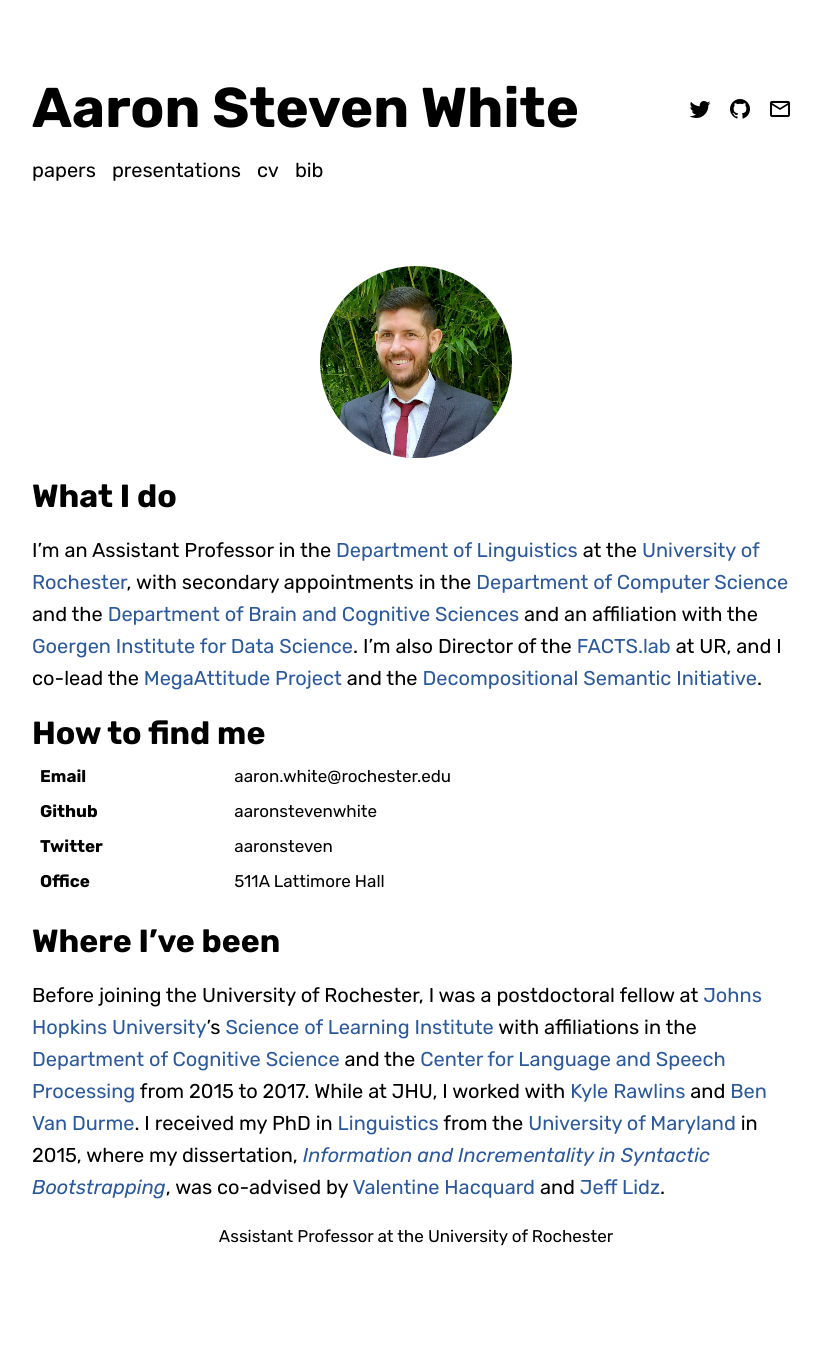
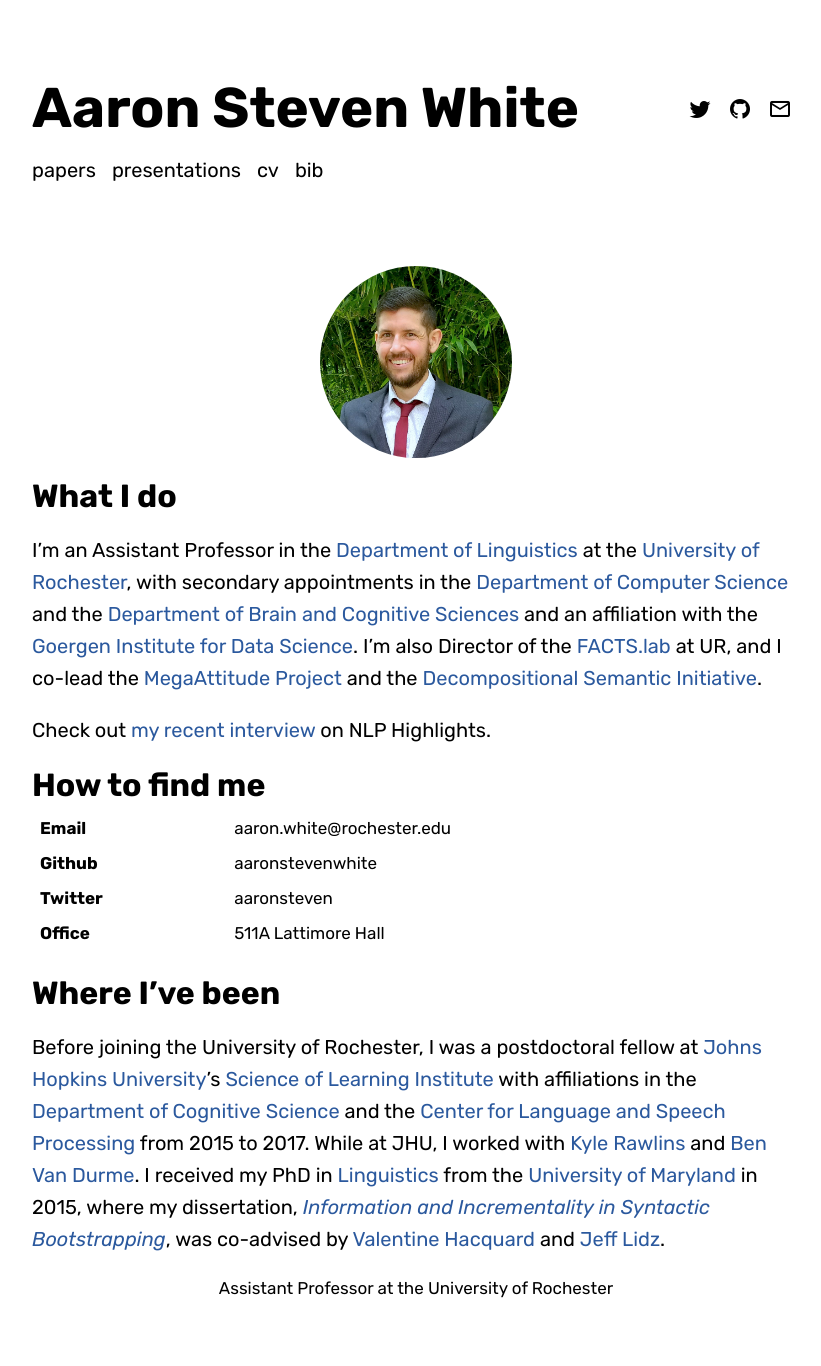
Before and after one commit to JIAXINGUY/aaronstevenwhite.github.io, a Jekyll site: the page built from index.md, in a window 1280 px wide. Shown: the whole page, without its empty margins (224-1045 px from the left). Built offline with Jekyll 4.4.1, drawn with Linux system fonts in a browser that asks for light colours; some web fonts are replaced; before the commit the page ends 1314 px from its top, so only the background shows below that.

Commit message:
Adds NLP highlights link

```diff
--- a/index.md
+++ b/index.md
@@ -23,6 +23,8 @@ Science](http://www.sas.rochester.edu/dsc/). I'm also Director of the
 Project](http://megaattitude.io) and the [Decompositional Semantic
 Initiative](http://decomp.io).
 
+Check out [my recent interview](https://soundcloud.com/nlp-highlights/94-decompositional-semantics-with-aaron-white) on NLP Highlights.
+
 # How to find me
 
 | **Email**    | [{{ site.author.mail }}](mailto:{{ site.author.mail }})                             |
```
